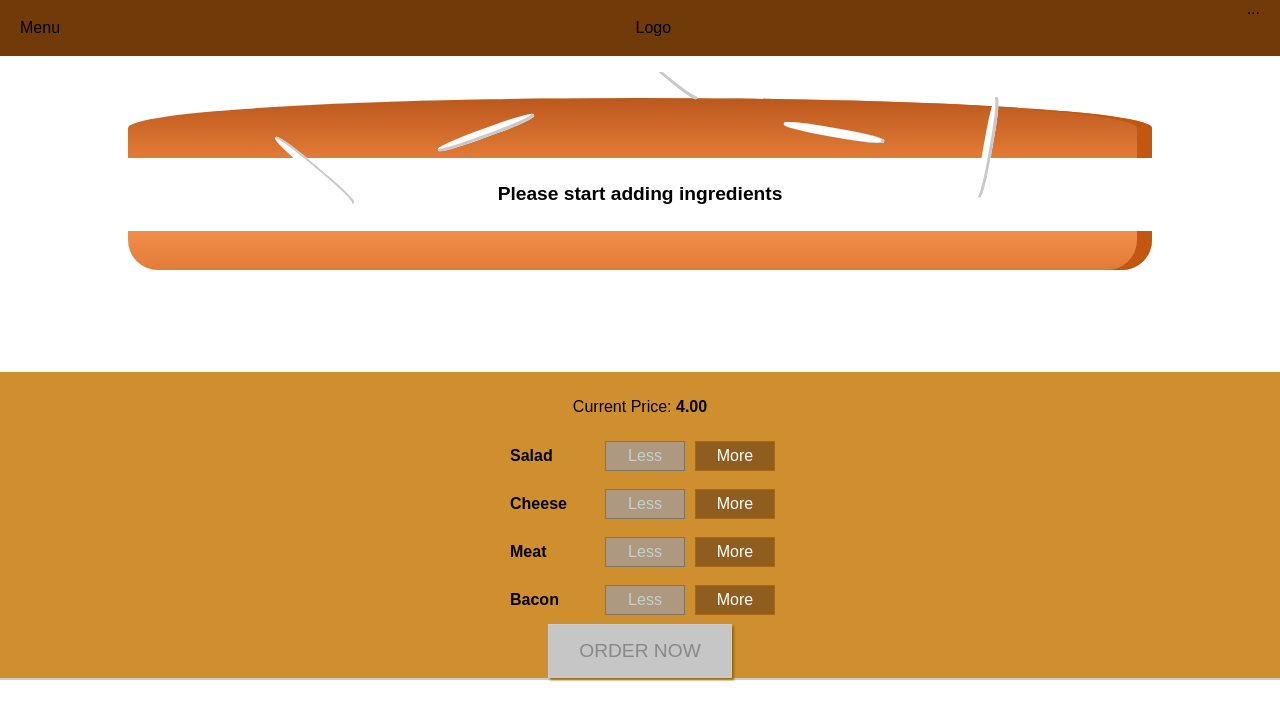
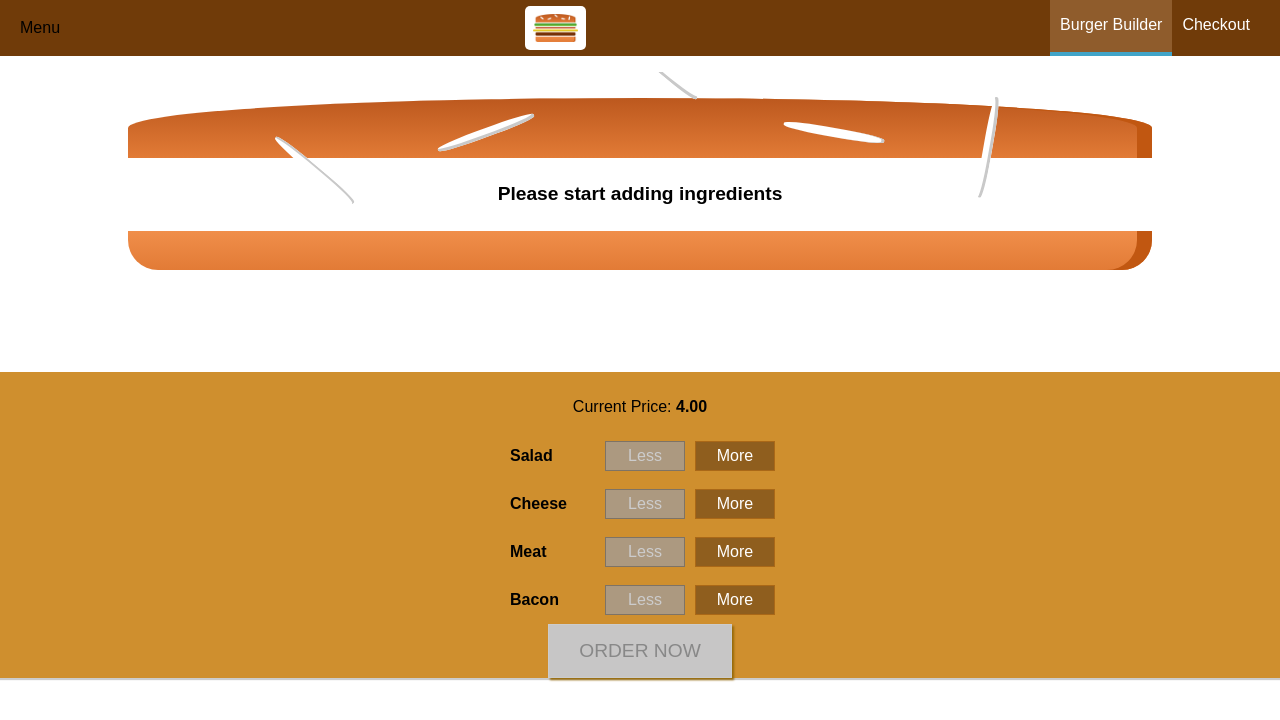
Before and after one commit to mouryar/React-learning-project, a React app: page / in a window 1280 px wide. Shown: the top 720 px of the page. Built offline with nearby package versions, Linux system fonts and the light colour scheme.

Commit message:
Adding tool bar to the application

```diff
--- /dev/null
+++ b/src/components/UI/Logo/Logo.css
@@ -0,0 +1,11 @@
+.Logo{
+    height: 80%;
+    background-color: white;
+    padding: 8px;
+    box-sizing: border-box;
+    border-radius: 5px;
+}
+
+.Logo img{
+    height: 100%;
+}
--- /dev/null
+++ b/src/components/UI/Logo/Logo.js
@@ -0,0 +1,11 @@
+import React from 'react';
+import burgerLogo from '../../../assets/images/burger-logo.png';
+import classes from './Logo.css'
+
+const Logo = () => {
+    return(<div className={classes.Logo}>
+            <img src={burgerLogo} alt='Logo'/>
+        </div>);
+}
+
+export default Logo;
--- /dev/null
+++ b/src/components/UI/Navigation/NavigationItems/NavigationItem/NavigationItem.css
@@ -0,0 +1,25 @@
+.NavigationItem{
+    margin: 0;
+    box-sizing: border-box;
+    display: flex;
+    height: 100%;
+    align-items: center;
+}
+
+.NavigationItem a {
+    color: white;
+    text-decoration: none;
+    height: 100%;
+    padding: 16px 10px;
+    border-bottom: 4px solid transparent;
+    box-sizing: border-box;
+    display: block;
+}
+
+.NavigationItem a:hover,
+.NavigationItem a:active,
+.NavigationItem .active{
+    background-color: #8F5c2C;
+    border-bottom: 4px solid #40A4C8;
+    color: white;
+}
--- /dev/null
+++ b/src/components/UI/Navigation/NavigationItems/NavigationItem/NavigationItem.js
@@ -0,0 +1,12 @@
+import React from 'react'
+import classes from './NavigationItem.css'
+
+const NavigationItem = (props) =>(
+    <li className={classes.NavigationItem}>
+        <a
+            href={props.link}
+            className={props.active? classes.active: null}>{props.children}</a>
+    </li>
+)
+
+export default NavigationItem;
--- /dev/null
+++ b/src/components/UI/Navigation/NavigationItems/NavigationItems.css
@@ -0,0 +1,8 @@
+.NavigationItems{
+    margin: 0px;
+    padding: 0px;
+    list-style: none;
+    display: flex;
+    align-items: center;
+    height: 100%;
+}
--- /dev/null
+++ b/src/components/UI/Navigation/NavigationItems/NavigationItems.js
@@ -0,0 +1,14 @@
+import React from 'react'
+import classes from './NavigationItems.css'
+import NavigationItem from './NavigationItem/NavigationItem'
+
+
+
+const NavigationIntems = (props) =>(
+    <ul className={classes.NavigationItems}>
+        <NavigationItem link='/' active>Burger Builder</NavigationItem>
+        <NavigationItem link='/'>Checkout</NavigationItem>
+    </ul>
+)
+
+export default NavigationIntems;
--- a/src/components/UI/Navigation/Toolbar/Toolbar.js
+++ b/src/components/UI/Navigation/Toolbar/Toolbar.js
@@ -1,13 +1,15 @@
 import React from 'react';
 import classes from './Toolbar.css'
+import Logo from '../../Logo/Logo'
+import NavigationItems from '../NavigationItems/NavigationItems'
 
 const Toolbar = (props) => {
     return(
         <header className={classes.Toolbar}>
             <div>Menu</div>
-            <div>Logo</div>
+            <Logo></Logo>
             <nav>
-                ...
+                <NavigationItems/>
             </nav>
         </header>
     );
```
Also changed, not shown: src/assets/images/burger-logo.png (added).
